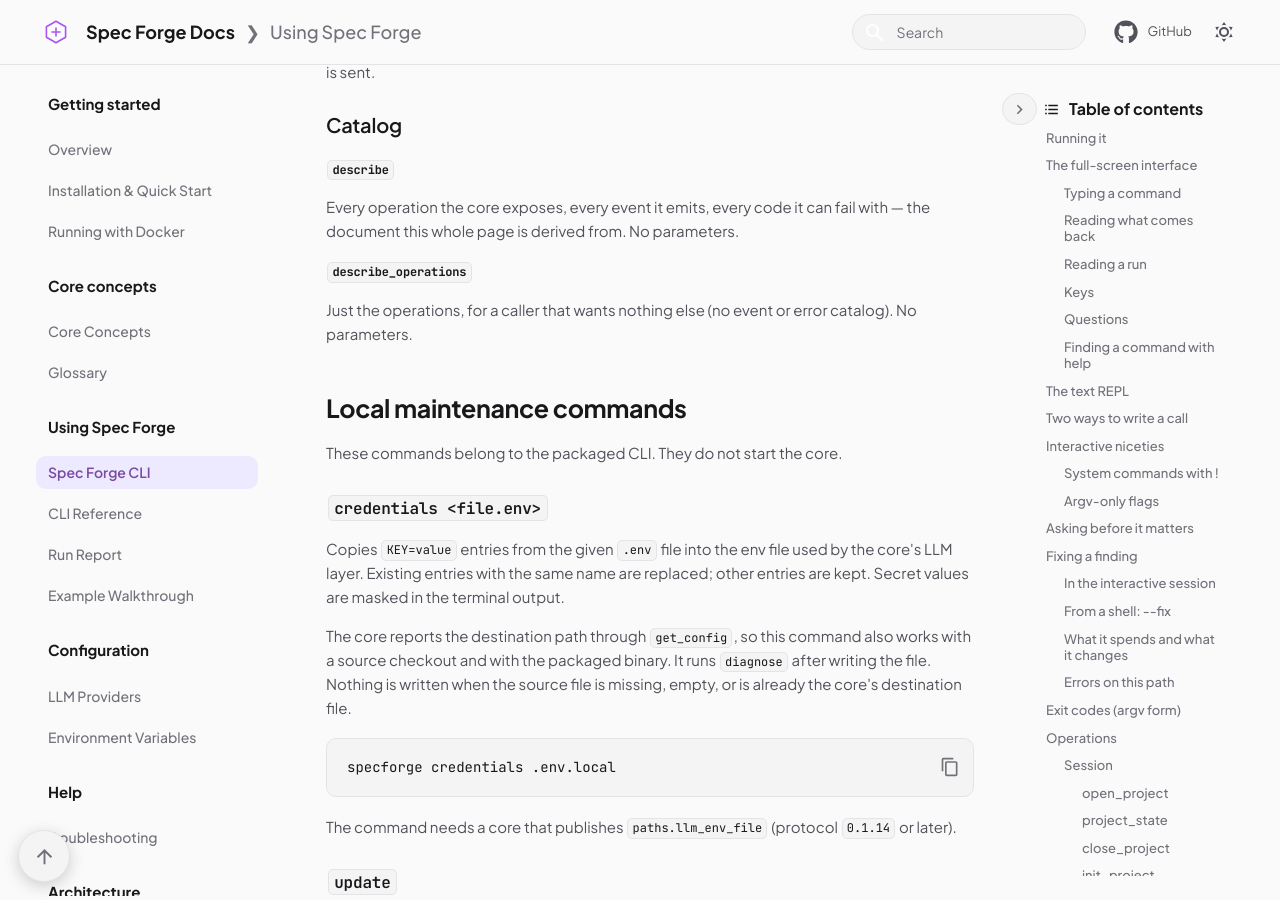
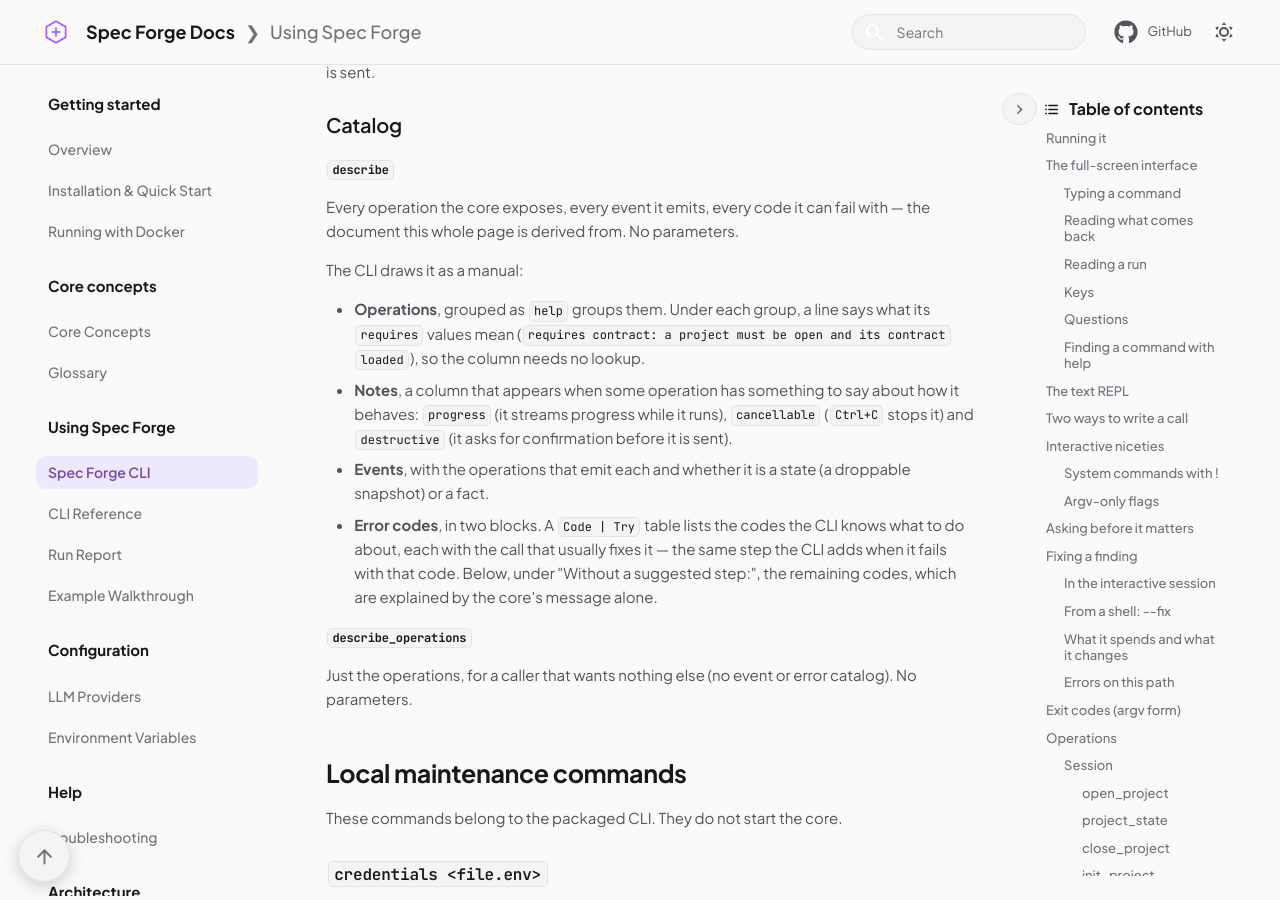
Before and after one commit to Spec-Forge-Testing/specforge-docs, an MkDocs documentation site: the page built from docs/user-guide/specforge-cli.md, in a window 1280 px wide and 900 px high, scrolled down 28926 px. Built offline with MkDocs 1.6.1 and Material for MkDocs 9.7.7, drawn with Linux system fonts in a browser that asks for light colours; comment, search, counter and statistics services are not loaded.

Commit message:
docs(cli): describe as the manual

```diff
--- a/docs/user-guide/specforge-cli.md
+++ b/docs/user-guide/specforge-cli.md
@@ -1053,6 +1053,21 @@ confirmation before it is sent.
 Every operation the core exposes, every event it emits, every code it can
 fail with — the document this whole page is derived from. No parameters.
 
+The CLI draws it as a manual:
+
+- **Operations**, grouped as `help` groups them. Under each group, a line says what its
+  `requires` values mean (`requires contract: a project must be open and its contract
+  loaded`), so the column needs no lookup.
+- **Notes**, a column that appears when some operation has something to say about how it
+  behaves: `progress` (it streams progress while it runs), `cancellable` (`Ctrl+C` stops it) and
+  `destructive` (it asks for confirmation before it is sent).
+- **Events**, with the operations that emit each and whether it is a state (a droppable
+  snapshot) or a fact.
+- **Error codes**, in two blocks. A `Code | Try` table lists the codes the CLI knows what to do
+  about, each with the call that usually fixes it — the same step the CLI adds when it fails
+  with that code. Below, under "Without a suggested step:", the remaining codes, which are
+  explained by the core's message alone.
+
 #### `describe_operations`
 
 Just the operations, for a caller that wants nothing else (no event or error
```
